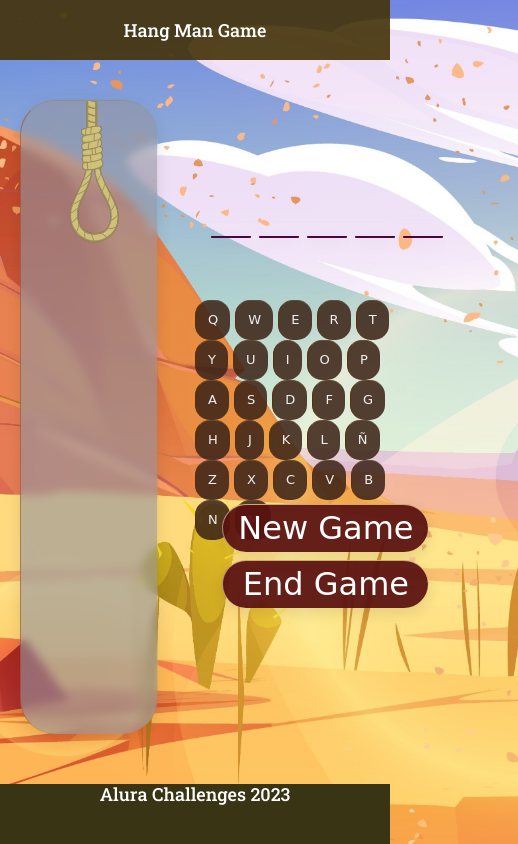
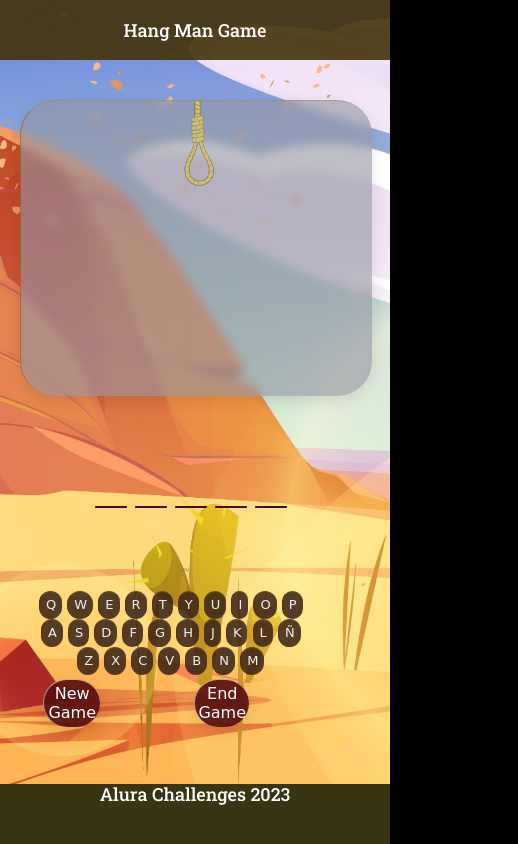
Before and after one commit to SABRIS13/Juego-Ahorcado-Challenge, a plain HTML site: page game.html in a window 390 px wide. Shown: the whole page, 518 px wide, since content can reach past the window. Drawn offline with Linux system fonts and the light colour scheme; some packages are replaced by stand-ins of ours; a script that the page names is missing; a web font is replaced by a local one.

Commit message:
Funcional primera mital de cel:game

```diff
--- a/css/game.css
+++ b/css/game.css
@@ -265,10 +265,12 @@ footer {
         margin-right: 0.5rem;
         font-size: 1.7rem;
         border-bottom: 2px solid #48073d;
+        top: 15%;
     }
 
     .used_letters {
         width: 20%;
+        top: 33%
     }
 
     .lX {
@@ -279,24 +281,25 @@ footer {
     .letters {
         left: auto;
         align-content: flex-start;
+        top: 40%;
     }
 
     .letters button,
     .letters .btn_used,
     .letters .btn_used_hit {
-        margin:auto;
+        margin: auto;
         padding: 12px;
         font-size: small;
     }
 
     .buttons_game {
         width: 300px;
+        top: 60%
     }
 
     .btn_restart,
     .btn_end {
         margin-right: 30%;
-
     }
 
     footer {
@@ -311,4 +314,64 @@ footer {
     body {
         background-image: url(../img/juego.jpg);
     }
+
+    .stick {
+        height: 295px;
+        width: 90%;
+        position: absolute;
+    }
+
+    .img_hang {
+        width: 150px;
+    }
+
+    .correct_letters {
+        top: 60%;
+        left: 15%;
+        width: 70%;
+    }
+
+    .correct_letters span {
+        width: 2rem;
+        margin-right: 0.5rem;
+
+    }
+
+
+    .letters {
+        top: 70%;
+        left: 10%;
+
+    }
+
+    .used_letters {
+        width: 20%;
+        top: 65%;
+    }
+
+    .lX {
+        font-size: 1rem;
+        padding: 8px;
+    }
+
+    .letters button,
+    .letters .btn_used,
+    .letters .btn_used_hit {
+        margin: auto;
+        padding:6px;
+        font-size: small;
+    }
+
+
+    .buttons_game {
+        top: 80%;
+        flex-direction: row;
+        left:10%;
+        margin-right: 0;
+    }
+    .btn_restart,
+    .btn_end {
+        font-size: 1rem;
+    }
+
 }
```
